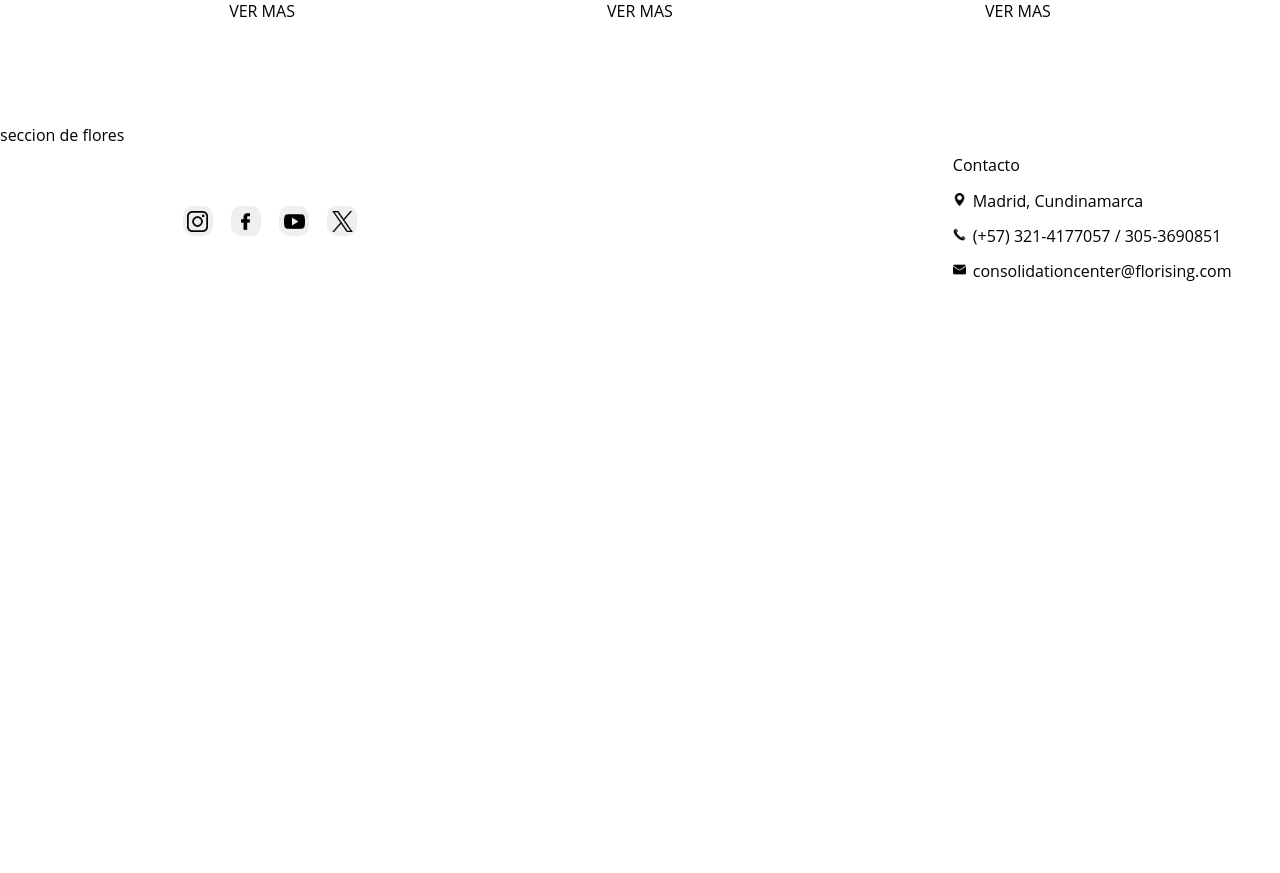
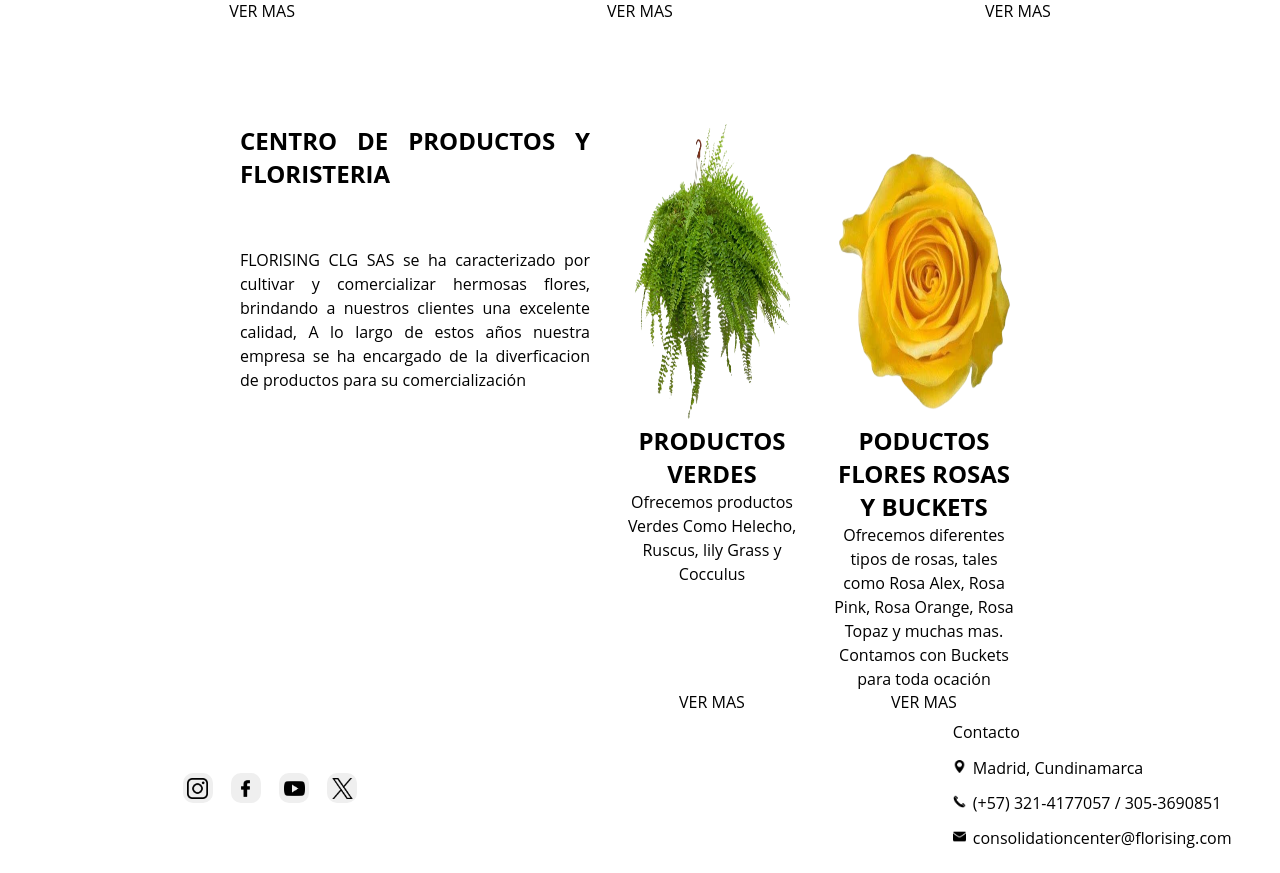
Before and after one commit to Dalejandro31/FLORISING-PAGE, a Vue app in the folder client/: page /#/ in a window 1280 px wide. Shown: the part 1800-2673 px from the top of the page. Before the commit the page ends 2106 px from the top, so only its background shows below. Built offline with nearby package versions, Linux system fonts and the light colour scheme.

Commit message:
funcionalidad de los botones

```diff
--- a/client/src/views/homePage/HomePage.css
+++ b/client/src/views/homePage/HomePage.css
@@ -29,7 +29,7 @@
     flex-direction: column;
     text-align: justify;
     height: auto;
-    width: 50%;
+    width: 100%;
     margin-right: var(--spacer-5-contenido);
     color: var(--gray-0-contenido);
 
@@ -166,3 +166,47 @@
     margin-top: 10px;
     border-radius: 1rem;
 }
+
+.floristeria-home{
+    display: flex;
+    flex-direction: row;
+
+}
+.card-floristeria{
+    width: 40%;
+    height: auto;
+    box-shadow: var(--shadows-contenido);
+    border:none;
+    display: flex;
+    flex-direction: column;
+    text-align: center;
+    border-radius: .5rem;
+    margin-left: 2rem;
+}
+.card-floristeria button{
+    display: flex;
+    align-items: center;
+    justify-content: center;
+    background-color: var(--secondary-contenido);
+    padding: var(--spacer-4-contenido);
+    border: none;
+    border-radius: .2rem;
+    margin-top:auto ;
+    font-size: var(--font-size-3-contenido);
+    font-weight: var(--font-weight-bold-contenido);
+    color: var(--gray-0-contenido);
+}
+.card-floristeria button:hover{
+    cursor: pointer;
+    color: var(--primary-contenido);
+    border-radius: .5rem;
+    font-weight: var(--font-weight-heavy-contenido);
+}
+
+.card-floristeria img{
+    width: 100%;
+    height: 300px;
+    margin-right: var(--spacer-2);
+    border-radius: .5rem .5rem 0 0;
+    margin-bottom: var(--spacer-4-contenido);
+}
--- a/client/src/views/homePage/HomePage.js
+++ b/client/src/views/homePage/HomePage.js
@@ -1,6 +1,6 @@
 const content = {};
 
-content.title = `ACERCA DE NUESTRA EMPRESA`;
+content.title = `CENTRO DE CONSOLIDACION`;
 content.content1 =
     `Desde 2012 FLORISING CLG (NUEVARAZON SOCIAL),
     ha dirigido sus esfuerzos garantizando la cadena de
@@ -13,8 +13,8 @@ para las diferentes empresas que
 necesiten ubicar sus productos bajo
 condiciones controladas de
 temperatura`;
-content.title1= `NUESTROS SERVICIOS`
-content.title2= `ALMACENAMIENTO EN FRIO`
+content.title1= `NUESTROS SERVICIOS`;
+content.title2= `ALMACENAMIENTO EN FRIO`;
 content.content3 = `Operaciones de Cross Docking Capacidad
 de 460 Mts³ Refrigeración hasta - 18°C`;
 content.title3= `RECEPCION Y CONSOLIDACION EN FRIO`
@@ -23,6 +23,18 @@ content.content4 = `Material de empaque
 (Organización y tratamiento adecuado...)`;
 content.title4= `OTROS SERVICIOS`
 content.content5 = `Centro de negocios / Oficinas disponibles `;
+content.title5 = `PRODUCTOS VERDES`;
+content.content6 = `Ofrecemos productos Verdes Como Helecho, Ruscus,
+lily Grass y Cocculus`;
+content.title6 = `PODUCTOS FLORES ROSAS Y BUCKETS`;
+content.content7 = `Ofrecemos diferentes tipos de rosas, tales como
+Rosa Alex, Rosa Pink, Rosa Orange, Rosa Topaz y muchas mas. Contamos
+con Buckets para toda ocación`;
+content.title7 = `CENTRO DE PRODUCTOS Y FLORISTERIA`;
+content.content8 = `FLORISING CLG SAS se ha caracterizado por cultivar y
+comercializar hermosas flores, brindando a nuestros clientes una excelente
+calidad, A lo largo de estos años nuestra empresa se ha encargado de la
+diverficacion de productos para su comercialización`;
 
 
 export {content}
--- a/client/src/views/homePage/HomePage.vue
+++ b/client/src/views/homePage/HomePage.vue
@@ -8,7 +8,9 @@
         <br>
         <p>{{ content.content1 }}</p>
         <p>{{ content.content2 }}</p>
-        <button>VER MAS</button>
+        <button @click="verMasServicios('sobre-nosotros', 'Nosotros-Consolidacion')">
+          VER MAS
+        </button>
       </div>
       <div class="infraestructura">
         <div>
@@ -25,7 +27,7 @@
         <img src="../../assets/plantaCttv.jpg" alt="">
         <h1 name="titulo-home">{{ content.title2 }}</h1>
         <p name="contenido-home">{{ content.content3 }}</p>
-        <button @click="verMasServicios('almacenamiento-en-frio')">
+        <button @click="verMasServicios('almacenamiento-en-frio',  'Servicios-Consolidacion')">
           VER MAS
         </button>
       </div>
@@ -34,7 +36,7 @@
         <img src="../../assets/Servicios/barreraInternaCuartosFrios.jpg" alt="cuartosFrios">
         <h1 name="titulo-home">{{ content.title3 }}</h1>
         <p name="contenido-home">{{ content.content4 }}</p>
-        <button @click="verMasServicios('recepcion-y-consolidacion-en-frio')">
+        <button @click="verMasServicios('recepcion-y-consolidacion-en-frio',  'Servicios-Consolidacion')">
           VER MAS
         </button>
       </div>
@@ -43,16 +45,40 @@
         <img src="../../assets/plantaCttv.jpg" alt="">
         <h1 name="titulo-home">{{ content.title4 }}</h1>
         <p name="contenido-home">{{ content.content5 }}</p>
-        <button @click="verMasServicios('oficinas')">
+        <button @click="verMasServicios('oficinas', 'Servicios-Consolidacion' )">
           VER MAS
         </button>
       </div>
-
     </section>
 
-    <section>
-      <p>seccion de flores</p>
+    <section class="nuestra-empresa">
+      <div class="contenido">
+        <h1>{{ content.title7 }}</h1>
+        <div/>
+        <br>
+        <br>
+        <p>{{ content.content8 }}</p>
+      </div>
+      <div class="floristeria-home">
+        <div class="card-floristeria">
+          <img src="../../assets/Prod-Verde/helecho-removebg-preview.png" alt="verdes">
+          <h1 name="titulo-home">{{ content.title5 }}</h1>
+          <p name="contenido-home">{{ content.content6 }}</p>
+          <button @click="verMasServicios('productos-verdes', 'servicios-Floristeria' )">
+            VER MAS
+          </button>
+        </div>
+        <div class="card-floristeria">
+          <img src="../../assets/Rosas/rosa-brighton.png" alt="">
+          <h1 name="titulo-home">{{ content.title6 }}</h1>
+          <p name="contenido-home">{{ content.content7 }}</p>
+          <button @click="verMasServicios('productos-rosas', 'servicios-Floristeria' )">
+            VER MAS
+          </button>
+        </div>
+      </div>
     </section>
+
 </template>
 
 <script>
@@ -64,8 +90,8 @@
       Carrusel
     },
     methods: {
-    verMasServicios(destino) {
-        this.$router.push({ name: 'Servicios-Consolidacion' });
+    verMasServicios(destino, nombre) {
+        this.$router.push({ name: nombre });
         setTimeout(() => {
             const elementoNuestroServicio = document.getElementById(destino);
             if (elementoNuestroServicio) {
--- a/client/src/views/nosotros/Nosotros.vue
+++ b/client/src/views/nosotros/Nosotros.vue
@@ -1,6 +1,6 @@
 <template>
     <div class="nosotros-consolidacion">
-      <div class="titulo-nosotros-consolidacion">
+      <div class="titulo-nosotros-consolidacion" id="sobre-nosotros">
         <h1>{{ content.title }}</h1>
       </div>
       <section class="mision-vision-consolidacion">
--- a/client/src/views/productos/Productos.vue
+++ b/client/src/views/productos/Productos.vue
@@ -5,7 +5,7 @@
 
     <section>
         <br>
-        <div class="titulo-izquierda">
+        <div class="titulo-izquierda" id="productos-verdes">
             <p>{{ content.title1 }}</p>
         </div>
         <div class="nuestro-producto-verde">
@@ -47,7 +47,7 @@
     <div class="separ"/>
     <section class="section">
         <br>
-        <div class="titulo-derecha">
+        <div class="titulo-derecha" id="productos-rosas">
             <p>{{ content.title2 }}</p>
         </div>
         <div class="nuestro-producto-flor">
```
